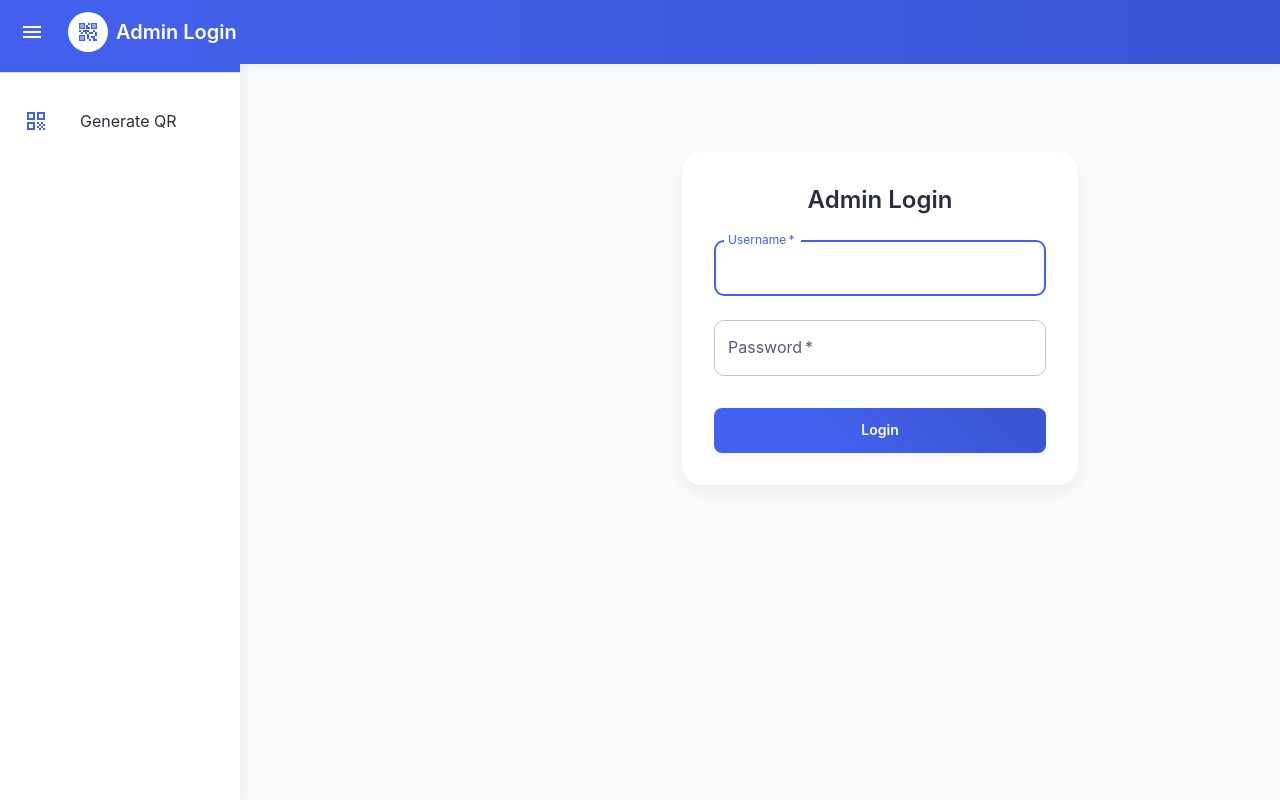
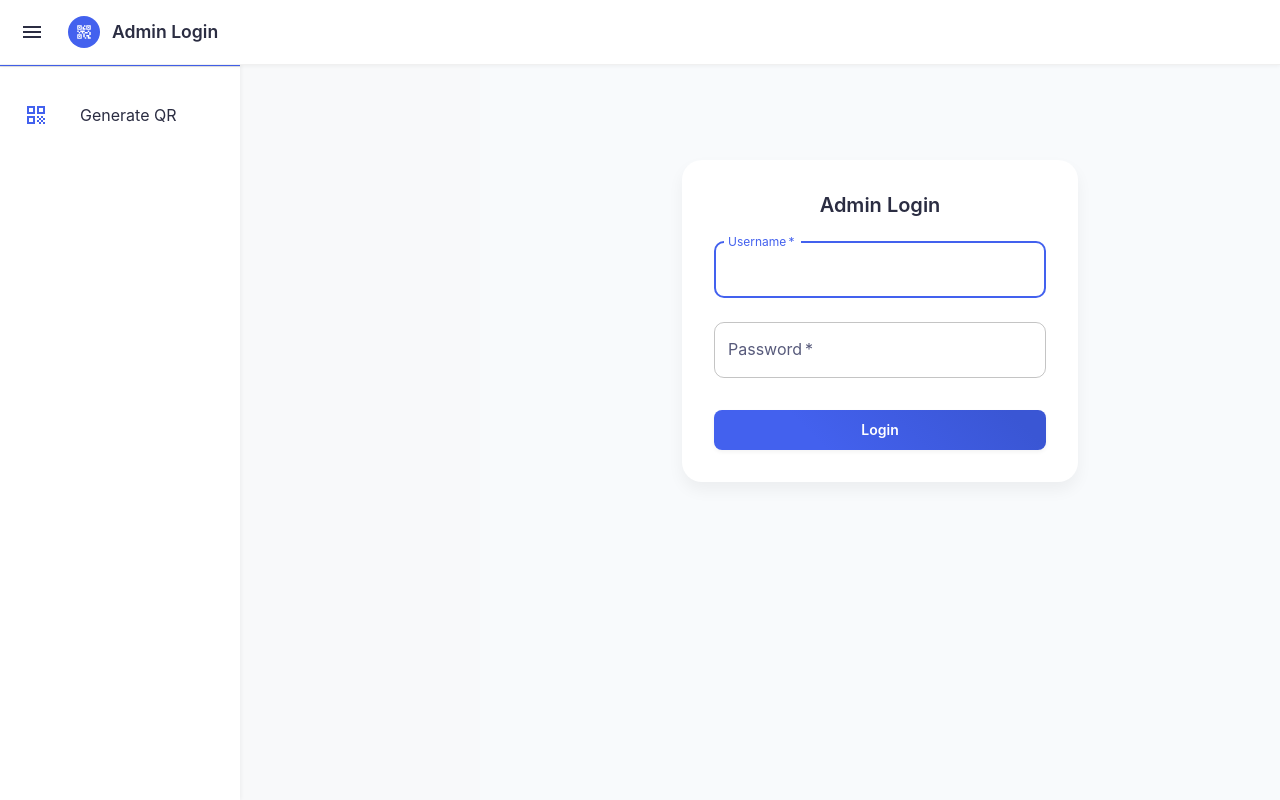
Before and after one commit to AnilKumar145/QR_Frontend, a React (Vite) app: page /admin/login in a window 1280 px wide. Built offline with nearby package versions, Linux system fonts and the light colour scheme; no server answers.

Commit message:
design changedddj

```diff
--- a/src/components/AdminDashboard.tsx
+++ b/src/components/AdminDashboard.tsx
@@ -1,32 +1,34 @@
 import React, { useContext, useEffect, useState } from 'react';
 import axios from 'axios';
-import { AuthContext } from '../contexts/AuthContextDefinition';
+import { AuthContext } from '../contexts/AuthContext';
 import { useNavigate } from 'react-router-dom';
 import {
   Box,
   Typography,
   Alert,
-  Container,
   CircularProgress,
   Card,
   CardContent,
+  Avatar,
+  Button,
+  useTheme,
   AppBar,
   Toolbar,
+  Container,
   IconButton,
-  Avatar
+  Tooltip
 } from '@mui/material';
 import {
-  Dashboard as DashboardIcon,
-  Logout as LogoutIcon,
   People as PeopleIcon,
   LocationOn as LocationOnIcon,
   LocationOff as LocationOffIcon,
   PhotoLibrary as PhotoLibraryIcon,
   Refresh as RefreshIcon,
   PieChart as PieChartIcon,
-  TrendingUp as TrendingUpIcon
+  TrendingUp as TrendingUpIcon,
+  Dashboard as DashboardIcon,
+  Logout as LogoutIcon
 } from '@mui/icons-material';
-// import AttendanceReportGenerator from './AttendanceReportGenerator';
 
 interface AttendanceRecord {
   id: number;
@@ -68,6 +70,7 @@ const AdminDashboard: React.FC = () => {
   const [loading, setLoading] = useState(true);
   const [refreshing, setRefreshing] = useState(false);
   const navigate = useNavigate();
+  const theme = useTheme();
 
   // Add state for statistics with proper types
   const [dailyStats, setDailyStats] = useState<DailyStats | null>(null);
@@ -104,6 +107,12 @@ const AdminDashboard: React.FC = () => {
 
   const handleViewStatistics = () => {
     navigate('/admin/statistics');
+  };
+
+  // Add logout handler
+  const handleLogout = () => {
+    logout();
+    navigate('/admin/login');
   };
 
   useEffect(() => {
@@ -174,61 +183,105 @@ const AdminDashboard: React.FC = () => {
     }
   };
 
-  const handleLogout = () => {
-    logout();
-    navigate('/admin/login');
-  };
-
   // Calculate statistics
   const totalAttendance = attendance.length;
 
   if (loading) {
     return (
       <Box sx={{ display: 'flex', flexDirection: 'column', height: '100vh' }}>
-        <AppBar position="static">
-          <Toolbar>
-            <DashboardIcon sx={{ mr: 2 }} />
-            <Typography variant="h6" component="div" sx={{ flexGrow: 1 }}>
+        <AppBar position="static" elevation={0} sx={{ borderBottom: '1px solid', borderColor: 'rgba(0, 0, 0, 0.06)' }}>
+          <Toolbar sx={{ height: 64, px: { xs: 2, sm: 3 } }}>
+            <Box sx={{ display: 'flex', alignItems: 'center' }}>
+              <Avatar sx={{ bgcolor: 'primary.main', mr: 2, width: 32, height: 32 }}>
+                <DashboardIcon sx={{ fontSize: 18 }} />
+              </Avatar>
+              <Typography variant="h6" sx={{ fontWeight: 600, fontSize: { xs: '1rem', sm: '1.1rem' } }}>
                 QR Attendance System
               </Typography>
+            </Box>
           </Toolbar>
         </AppBar>
 
-        <Container maxWidth="lg" sx={{ mt: 4, mb: 4, flexGrow: 1, display: 'flex', flexDirection: 'column', justifyContent: 'center', alignItems: 'center' }}>
-          <CircularProgress size={60} thickness={4} />
-          <Typography variant="h6" sx={{ mt: 2 }}>
-            Loading dashboard data...
+        <Box sx={{
+          display: 'flex',
+          flexDirection: 'column',
+          height: '100%',
+          justifyContent: 'center',
+          alignItems: 'center',
+          py: 8
+        }}>
+          <Box sx={{
+            display: 'flex',
+            flexDirection: 'column',
+            alignItems: 'center',
+            justifyContent: 'center',
+            p: 4,
+            borderRadius: 2,
+            bgcolor: 'background.paper',
+            boxShadow: 1,
+            maxWidth: 400,
+            width: '100%'
+          }}>
+            <CircularProgress
+              size={48}
+              thickness={4}
+              sx={{ mb: 3, color: theme.palette.primary.main }}
+            />
+            <Typography
+              variant="h6"
+              sx={{
+                mb: 1,
+                fontWeight: 600,
+                textAlign: 'center'
+              }}
+            >
+              Loading Dashboard
             </Typography>
-        </Container>
+            <Typography
+              variant="body2"
+              color="text.secondary"
+              sx={{ textAlign: 'center' }}
+            >
+              Please wait while we fetch your data...
+            </Typography>
+          </Box>
+        </Box>
       </Box>
     );
   }
 
   return (
     <Box sx={{ flexGrow: 1, minHeight: '100vh', display: 'flex', flexDirection: 'column' }}>
-      <AppBar position="static">
-        <Toolbar>
-          <DashboardIcon sx={{ mr: 2 }} />
-          <Typography
-            variant="h6"
-            component="div"
-            sx={{
-              flexGrow: 1,
-              whiteSpace: 'nowrap',
-              overflow: 'hidden',
-              textOverflow: 'ellipsis',
-              fontSize: { xs: '0.9rem', sm: '1.1rem', md: '1.25rem' }
-            }}
+      <AppBar position="static" elevation={0} sx={{ borderBottom: '1px solid', borderColor: 'rgba(0, 0, 0, 0.06)' }}>
+        <Toolbar sx={{ height: 64, px: { xs: 2, sm: 3 } }}>
+          <Box sx={{ display: 'flex', alignItems: 'center' }}>
+            <Avatar sx={{ bgcolor: 'primary.main', mr: 2, width: 32, height: 32 }}>
+              <DashboardIcon sx={{ fontSize: 18 }} />
+            </Avatar>
+            <Typography variant="h6" sx={{ fontWeight: 600, fontSize: { xs: '1rem', sm: '1.1rem' } }}>
+              QR Attendance System
+            </Typography>
+          </Box>
+          <Box sx={{ ml: 'auto', display: 'flex', alignItems: 'center' }}>
+            <Button
+              startIcon={<RefreshIcon />}
+              onClick={handleRefresh}
+              disabled={refreshing}
+              size="small"
+              sx={{ mr: 1 }}
             >
-            <Box sx={{ display: { xs: 'block', sm: 'none' } }}>QR Attendance</Box>
-            <Box sx={{ display: { xs: 'none', sm: 'block' } }}>QR Attendance System - Admin Dashboard</Box>
-          </Typography>
-          <IconButton color="inherit" onClick={handleRefresh} edge="end" disabled={refreshing}>
-            {refreshing ? <CircularProgress size={24} /> : <RefreshIcon />}
-          </IconButton>
-          <IconButton color="inherit" onClick={handleLogout} edge="end">
+              {refreshing ? 'Refreshing...' : 'Refresh'}
+            </Button>
+            <Tooltip title="Logout">
+              <IconButton
+                color="primary"
+                onClick={handleLogout}
+                size="small"
+              >
                 <LogoutIcon />
               </IconButton>
+            </Tooltip>
+          </Box>
         </Toolbar>
       </AppBar>
 
--- a/src/components/Layout.tsx
+++ b/src/components/Layout.tsx
@@ -1,4 +1,3 @@
-
 import React, { useState } from 'react';
 import {
   AppBar,
@@ -8,7 +7,8 @@ import {
   Box,
   useTheme,
   useMediaQuery,
-  Avatar
+  Avatar,
+  Container
 } from '@mui/material';
 import { Menu as MenuIcon, QrCode2 as QrIcon } from '@mui/icons-material';
 import { Sidebar } from './Sidebar';
@@ -44,16 +44,18 @@ export const Layout: React.FC = () => {
     <Box sx={{ display: 'flex', height: '100vh', overflow: 'hidden' }}>
       <AppBar
         position="fixed"
-        elevation={1}
+        elevation={0}
         sx={{
           zIndex: theme.zIndex.drawer + 1,
           transition: theme.transitions.create(['width', 'margin'], {
             easing: theme.transitions.easing.sharp,
             duration: theme.transitions.duration.leavingScreen,
           }),
+          borderBottom: '1px solid',
+          borderColor: 'rgba(0, 0, 0, 0.06)',
         }}
       >
-        <Toolbar>
+        <Toolbar sx={{ height: 64, px: { xs: 2, sm: 3 } }}>
           <IconButton
             color="inherit"
             aria-label="open drawer"
@@ -64,10 +66,26 @@ export const Layout: React.FC = () => {
             <MenuIcon />
           </IconButton>
           <Box sx={{ display: 'flex', alignItems: 'center' }}>
-            <Avatar sx={{ bgcolor: 'white', mr: 1, display: { xs: 'none', sm: 'flex' } }}>
-              <QrIcon sx={{ color: theme.palette.primary.main }} />
+            <Avatar
+              sx={{
+                bgcolor: theme.palette.primary.main,
+                mr: 1.5,
+                display: { xs: 'none', sm: 'flex' },
+                width: 32,
+                height: 32
+              }}
+            >
+              <QrIcon sx={{ color: 'white', fontSize: 18 }} />
             </Avatar>
-            <Typography variant="h6" noWrap component="div">
+            <Typography
+              variant="h6"
+              noWrap
+              component="div"
+              sx={{
+                fontWeight: 600,
+                fontSize: { xs: '1rem', sm: '1.1rem' }
+              }}
+            >
               {getPageTitle()}
             </Typography>
           </Box>
@@ -80,7 +98,6 @@ export const Layout: React.FC = () => {
         component="main"
         sx={{
           flexGrow: 1,
-          p: { xs: 2, sm: 3 },
           width: { sm: `calc(100% - ${sidebarOpen ? 240 : 0}px)` },
           mt: '64px', // AppBar height
           ml: { sm: sidebarOpen ? '240px' : 0 },
@@ -93,16 +110,16 @@ export const Layout: React.FC = () => {
           bgcolor: '#f8fafc', // Light background for content area
         }}
       >
-        <Box
+        <Container
+          maxWidth="xl"
           sx={{
-            maxWidth: '1400px',
-            mx: 'auto',
-            width: '100%',
-            pb: 4
+            py: { xs: 3, sm: 4 },
+            px: { xs: 2, sm: 3, md: 4 },
+            height: '100%'
           }}
         >
           <Outlet />
-        </Box>
+        </Container>
       </Box>
     </Box>
   );
--- a/src/theme.tsx
+++ b/src/theme.tsx
@@ -40,27 +40,34 @@ const theme = createTheme({
     fontFamily: '"Inter", "Roboto", "Helvetica", "Arial", sans-serif',
     h1: {
       fontWeight: 700,
+      fontSize: '2.5rem',
     },
     h2: {
       fontWeight: 700,
+      fontSize: '2rem',
     },
     h3: {
       fontWeight: 600,
+      fontSize: '1.75rem',
     },
     h4: {
       fontWeight: 600,
+      fontSize: '1.5rem',
     },
     h5: {
       fontWeight: 600,
+      fontSize: '1.25rem',
     },
     h6: {
       fontWeight: 600,
+      fontSize: '1rem',
     },
     button: {
       fontWeight: 600,
       textTransform: 'none',
     },
   },
+  spacing: 8, // Base spacing unit of 8px
   shape: {
     borderRadius: 10,
   },
@@ -96,12 +103,12 @@ const theme = createTheme({
       styleOverrides: {
         root: {
           borderRadius: 8,
-          padding: '10px 20px',
-          boxShadow: '0px 4px 8px rgba(0, 0, 0, 0.05)',
+          padding: '8px 16px',
+          boxShadow: '0px 2px 4px rgba(0, 0, 0, 0.05)',
           transition: 'transform 0.2s, box-shadow 0.2s',
           '&:hover': {
             transform: 'translateY(-2px)',
-            boxShadow: '0px 6px 12px rgba(0, 0, 0, 0.1)',
+            boxShadow: '0px 4px 8px rgba(0, 0, 0, 0.1)',
           },
         },
         containedPrimary: {
@@ -110,13 +117,26 @@ const theme = createTheme({
         containedSecondary: {
           background: 'linear-gradient(45deg, #7209b7 30%, #6a0dad 90%)',
         },
+        // Make buttons more compact
+        sizeLarge: {
+          padding: '10px 20px',
+          fontSize: '1rem',
+        },
+        sizeMedium: {
+          padding: '8px 16px',
+          fontSize: '0.875rem',
+        },
+        sizeSmall: {
+          padding: '6px 12px',
+          fontSize: '0.8125rem',
+        },
       },
     },
     MuiCard: {
       styleOverrides: {
         root: {
-          borderRadius: 16,
-          boxShadow: '0px 8px 16px rgba(0, 0, 0, 0.05)',
+          borderRadius: 12,
+          boxShadow: '0px 4px 8px rgba(0, 0, 0, 0.05)',
           overflow: 'hidden',
         },
       },
@@ -124,8 +144,10 @@ const theme = createTheme({
     MuiAppBar: {
       styleOverrides: {
         root: {
-          boxShadow: '0px 2px 10px rgba(0, 0, 0, 0.05)',
-          backgroundImage: 'linear-gradient(90deg, #4361ee 0%, #3a56d4 100%)',
+          boxShadow: '0px 1px 4px rgba(0, 0, 0, 0.05)',
+          backgroundImage: 'none',
+          backgroundColor: '#ffffff',
+          color: '#2b2d42',
         },
       },
     },
@@ -133,7 +155,61 @@ const theme = createTheme({
       styleOverrides: {
         paper: {
           borderRight: 'none',
-          boxShadow: '4px 0px 10px rgba(0, 0, 0, 0.05)',
+          boxShadow: '1px 0px 4px rgba(0, 0, 0, 0.05)',
+        },
+      },
+    },
+    MuiTableCell: {
+      styleOverrides: {
+        root: {
+          padding: '12px 16px',
+          borderBottom: '1px solid rgba(0, 0, 0, 0.06)',
+        },
+        head: {
+          fontWeight: 600,
+          backgroundColor: 'rgba(0, 0, 0, 0.02)',
+        },
+      },
+    },
+    MuiTableContainer: {
+      styleOverrides: {
+        root: {
+          borderRadius: 12,
+          boxShadow: '0px 2px 4px rgba(0, 0, 0, 0.05)',
+          overflow: 'hidden',
+        },
+      },
+    },
+    MuiToolbar: {
+      styleOverrides: {
+        root: {
+          height: 64,
+          padding: '0 16px',
+        },
+      },
+    },
+    MuiContainer: {
+      styleOverrides: {
+        root: {
+          paddingLeft: 24,
+          paddingRight: 24,
+        },
+      },
+    },
+    MuiCardContent: {
+      styleOverrides: {
+        root: {
+          padding: 24,
+          '&:last-child': {
+            paddingBottom: 24,
+          },
+        },
+      },
+    },
+    MuiCardHeader: {
+      styleOverrides: {
+        root: {
+          padding: '16px 24px',
         },
       },
     },
```
Lines whose indentation alone changed are shown as unchanged.
